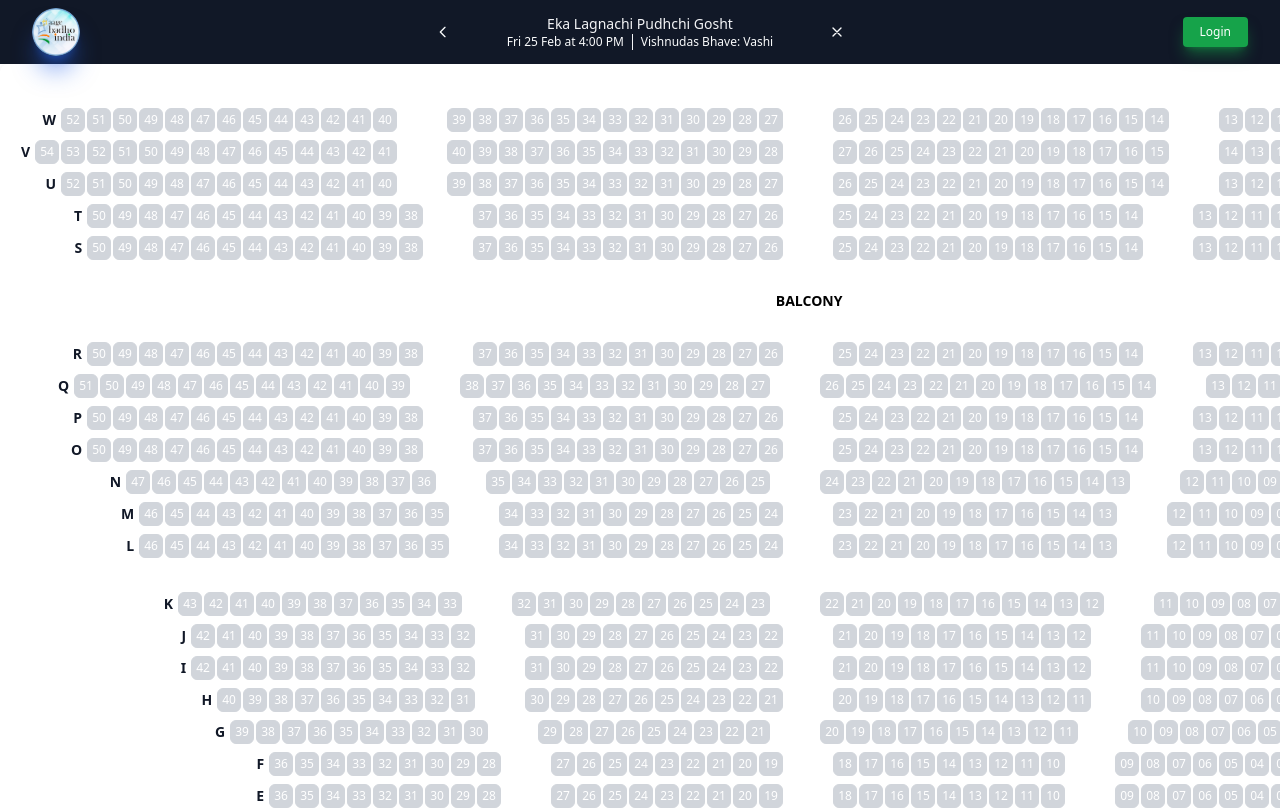
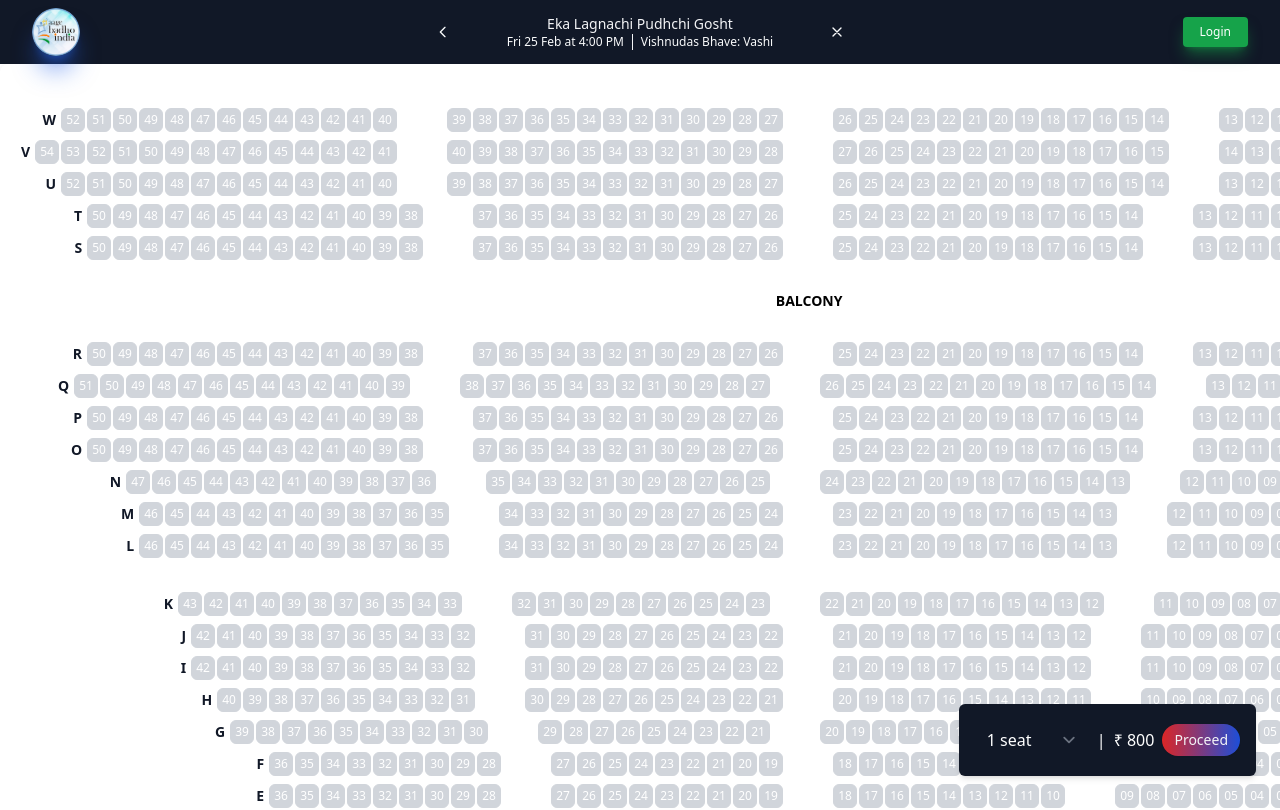
Before and after one commit to tush241191/react-tailwind, a React (Create React App) app: page /theater/vishnudas-bhave-vashi in a window 1280 px wide. Shown: the top 810 px of the page. Built offline with nearby package versions, Linux system fonts and the light colour scheme.

Commit message:
added proceed button on theater page

```diff
--- a/src/components/Common/TheaterLayout.js
+++ b/src/components/Common/TheaterLayout.js
@@ -35,21 +35,33 @@ const TheaterLayout = ({ theater, colReverse = false, rowReverse = false }) => {
           <>
             {obj.available.find((e) => e === seatNumber) !== undefined ? (
               <>
-                {returnSeatBlock(rowName,seatNumber,bookingStatusColor.available)}
+                {returnSeatBlock(
+                  rowName,
+                  seatNumber,
+                  bookingStatusColor.available
+                )}
               </>
             ) : obj.booked.find((e) => e === seatNumber) !== undefined ? (
               <>
-                {returnSeatBlock(rowName,seatNumber,bookingStatusColor.booked)}
+                {returnSeatBlock(
+                  rowName,
+                  seatNumber,
+                  bookingStatusColor.booked
+                )}
               </>
             ) : (
               <>
-                {returnSeatBlock(rowName,seatNumber,bookingStatusColor.blocked)}
+                {returnSeatBlock(
+                  rowName,
+                  seatNumber,
+                  bookingStatusColor.blocked
+                )}
               </>
             )}
           </>
         ) : (
           <>
-            {returnSeatBlock(rowName,seatNumber,bookingStatusColor.blocked)}
+            {returnSeatBlock(rowName, seatNumber, bookingStatusColor.blocked)}
           </>
         )}
       </>
@@ -127,6 +139,27 @@ const TheaterLayout = ({ theater, colReverse = false, rowReverse = false }) => {
           STAGE
         </div>
       </div>
+      <div class="fixed bottom-6 right-6">
+        <div className="p-4 w-auto rounded-md shadow-md bg-gray-900">
+          <div className="flex items-center space-x-2 text-white">
+            <select className="bg-transparent border-none focus:outline-none">
+              <option>1 seat</option>
+              <option>2 seats</option>
+              <option>3 seats</option>
+              <option>4 seats</option>
+              <option>5 seats</option>
+              <option>6 seats</option>
+              <option>7 seats</option>
+              <option>8 seats</option>
+              <option>9 seats</option>
+              <option>10 seats</option>
+            </select>
+            <span>|</span>
+            <span>₹ 800</span>
+            <button className="inline-flex items-center px-3 py-1.5 text-sm font-medium rounded-full shadow-sm text-gray-100 bg-gradient-to-r from-red-600 to-blue-700 hover:bg-gradient-to-l hover:from-red-600 hover:to-blue-700 focus:outline-none">Proceed</button>
+          </div>
+        </div>
+      </div>
     </>
   );
 };
--- a/src/views/theaters/Index.js
+++ b/src/views/theaters/Index.js
@@ -8,7 +8,7 @@ const Theater = () => {
   return (
     <>
       <TheaterHeader/>
-      <main className="w-full">
+      <main className="relative w-full">
         <Routes>
           <Route
             path="vishnudas-bhave-vashi"
```
